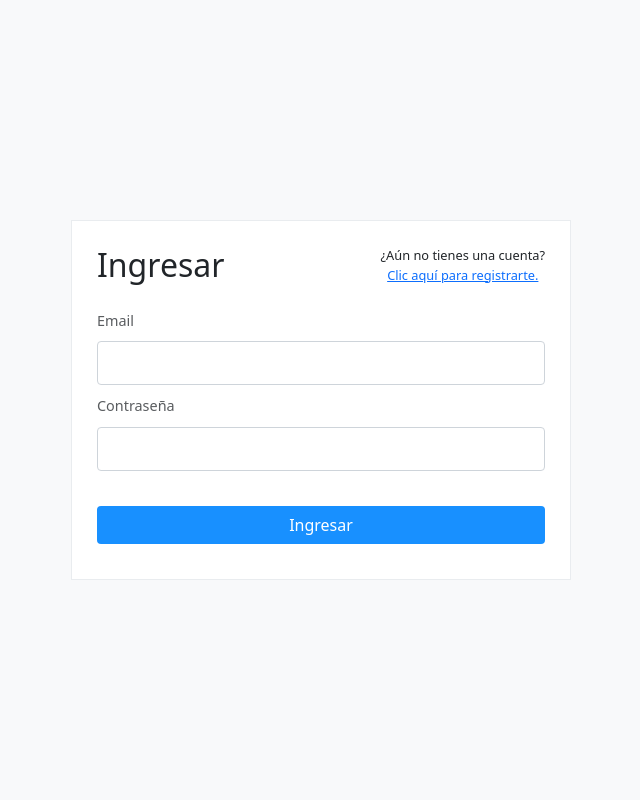
After one commit to TheCatAvila/FamilyAdministrator, a Flask app: page /ingresar in a window 1280 px wide. The commit adds this page. Shown: the whole page, without its empty margins (319-959 px from the left). Run offline with Flask 3, Linux system fonts and the light colour scheme; some libraries are stand-ins or nearby versions.

Commit message:
Update: Avances en el front-end de login

```diff
--- a/app/routes/main.py
+++ b/app/routes/main.py
@@ -7,6 +7,10 @@ main = Blueprint('main', __name__)
 def index():
     return render_template('index.html')
 
+@main.route('/ingresar')
+def login():
+    return render_template('auth/login.html')
+
 @main.route('/finanzas')
 def finanzas():
     return render_template('finanzas.html')
--- /dev/null
+++ b/app/static/css/acceder.css
@@ -0,0 +1,61 @@
+h2, p, a{
+    margin: 0;
+    padding: 0;
+}
+
+p, a{
+    font-size: 0.8em;
+}
+
+/* COLUMNAS Y ROWS */
+.cont-acceder{
+    height: 100%;
+    width: 100%;
+    display: flex;
+    align-items: center;
+    justify-content: center;
+}
+
+.info-card {
+    height: auto;
+    width: 500px;
+    min-width: 250px;
+    background-color: var(--withe);
+    text-align: center;
+    padding: 25px;
+    border: 1px solid var(--gray);
+    display: flex;
+    flex-direction: column;
+    align-items: center;
+    justify-content: center;
+}
+
+.cont-tittle-create{
+    height: auto;
+    width: 100%;
+    padding: 0 0 15px 0;
+    display: flex;
+    flex-direction: row;
+    align-items: center;
+    justify-content: space-between;
+}
+
+.cont-qa{
+    display: flex;
+    flex-direction: column;
+}
+
+.info-card:hover{
+    transform: none;
+}
+
+.egresoForm{
+    height: 100%;
+    width: 100%;
+}
+
+.btn-blue{
+    border-radius: 4px;
+    width: 100%;
+    margin: 25px 0 10px 0;
+}
--- a/app/static/css/buttons.css
+++ b/app/static/css/buttons.css
@@ -12,4 +12,19 @@
 .btn-category{
     background-color: var(--withe);
     color: var(--dark-gray);
+    border: 1px solid var(--gray);
 }
+
+.btn-category:hover{
+    background-color: var(--gray);
+}
+
+.btn-blue{
+    background-color: var(--blue);
+    color: var(--withe);
+}
+
+.btn-blue:hover{
+    background-color: var(--dark-blue);
+    color: var(--light-gray);
+}
--- a/app/static/css/forms.css
+++ b/app/static/css/forms.css
@@ -34,5 +34,5 @@ label{
     flex-direction: column;
     align-items: flex-start;
     justify-content: center;
-    margin: 10px 0 0 0;
+    margin: 10px 0 10px 0;
 }
--- a/app/static/css/styles.css
+++ b/app/static/css/styles.css
@@ -5,7 +5,13 @@ body {
     display: flex;
     height: 100vh;
     background-color: var(--light-gray);
-    padding-top: 10px;
+}
+
+/* NAVBAR */
+.navbar{
+    background-color: var(--withe);
+    color: var(--dark-gray);
+    border-bottom: 1px solid var(--gray);
 }
 
 /* SIDEBAR */
@@ -29,6 +35,10 @@ body {
 }
 
 /* COLUMNAS Y ROWS */
+.cont-main{
+    margin-top: 70px;
+}
+
 .row {
     display: flex;
     flex-wrap: wrap;
--- a/app/static/css/variables.css
+++ b/app/static/css/variables.css
@@ -1,8 +1,5 @@
 :root {
-    --primary-color: #3498db;
-    --secondary-color: #2ecc71;
-    --text-color: #333;
-
+    --dark-blue: #1677d1;
     --blue: #1890ff;
     --light-blue: #e8f4ff;
 
--- /dev/null
+++ b/app/templates/auth/login.html
@@ -0,0 +1,54 @@
+<!DOCTYPE html>
+<html lang="en">
+
+<head>
+    <meta charset="UTF-8">
+    <meta name="viewport" content="width=device-width, initial-scale=1.0">
+    <title>Document</title>
+    <!-- CSS -->
+    <link href="https://cdn.jsdelivr.net/npm/bootstrap@5.3.3/dist/css/bootstrap.min.css" rel="stylesheet">
+    <link rel="stylesheet" href="https://cdn.jsdelivr.net/npm/bootstrap-icons/font/bootstrap-icons.css">
+
+    <link rel="stylesheet" href="{{ url_for('static', filename='css/styles.css') }}">
+    <link rel="stylesheet" href="{{ url_for('static', filename='css/info-card.css') }}">
+    <link rel="stylesheet" href="{{ url_for('static', filename='css/forms.css') }}">
+    <link rel="stylesheet" href="{{ url_for('static', filename='css/buttons.css') }}">
+    <link rel="stylesheet" href="{{ url_for('static', filename='css/acceder.css') }}">
+</head>
+
+<body>
+
+    <!-- Contenido principal -->
+    <div class="cont-acceder">
+        <div class="info-card">
+            <div class="cont-tittle-create">
+                <h2>Ingresar</h2>
+                <div class="cont-qa">
+                    <p>¿Aún no tienes una cuenta? </p>
+                    <a href="">Clic aquí para registrarte.</a>
+                </div>
+            </div>
+
+            <form class="egresoForm" id="egresoForm" action="" method="POST">
+                <div class="cont-label-input">
+                    <label for="monto">Email</label>
+                    <input type="email" id="monto" required>
+                    <span class="error" id="montoError"></span>
+                </div>
+                <div class="cont-label-input">
+                    <label for="monto">Contraseña</label>
+                    <input type="password" id="monto" required>
+                    <span class="error" id="montoError"></span>
+                </div>
+                <button type="submit" class="btn btn-blue">Ingresar</button>
+            </form>
+        </div>
+    </div>
+
+    <!-- JavaScript -->
+    <script src="https://cdn.jsdelivr.net/npm/bootstrap@5.3.3/dist/js/bootstrap.bundle.min.js"></script>
+    <script src="https://cdn.jsdelivr.net/npm/sweetalert2@11"></script>
+
+</body>
+
+</html>
```
Also changed, not shown: app/templates/finanzas.html (+13 -5 lines), app/templates/auth/register.html (added), app/templates/base.html (added).
